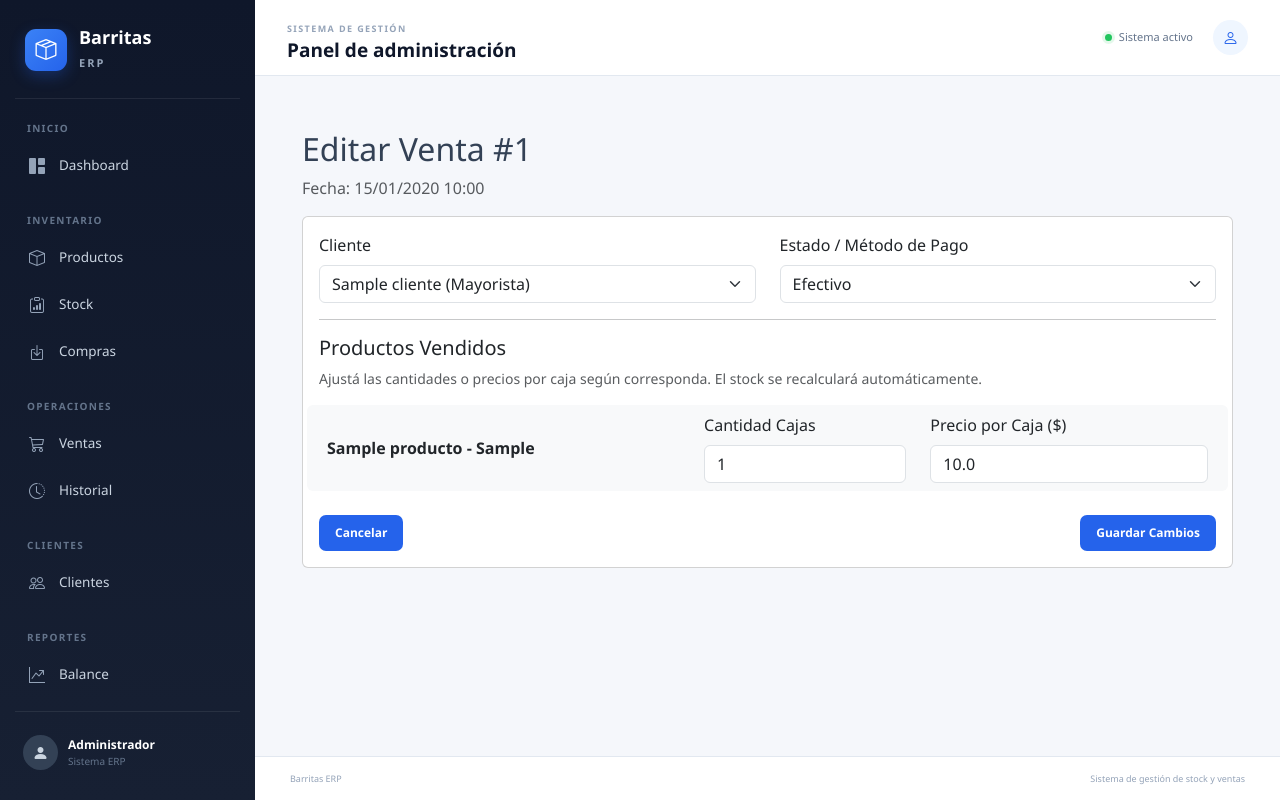
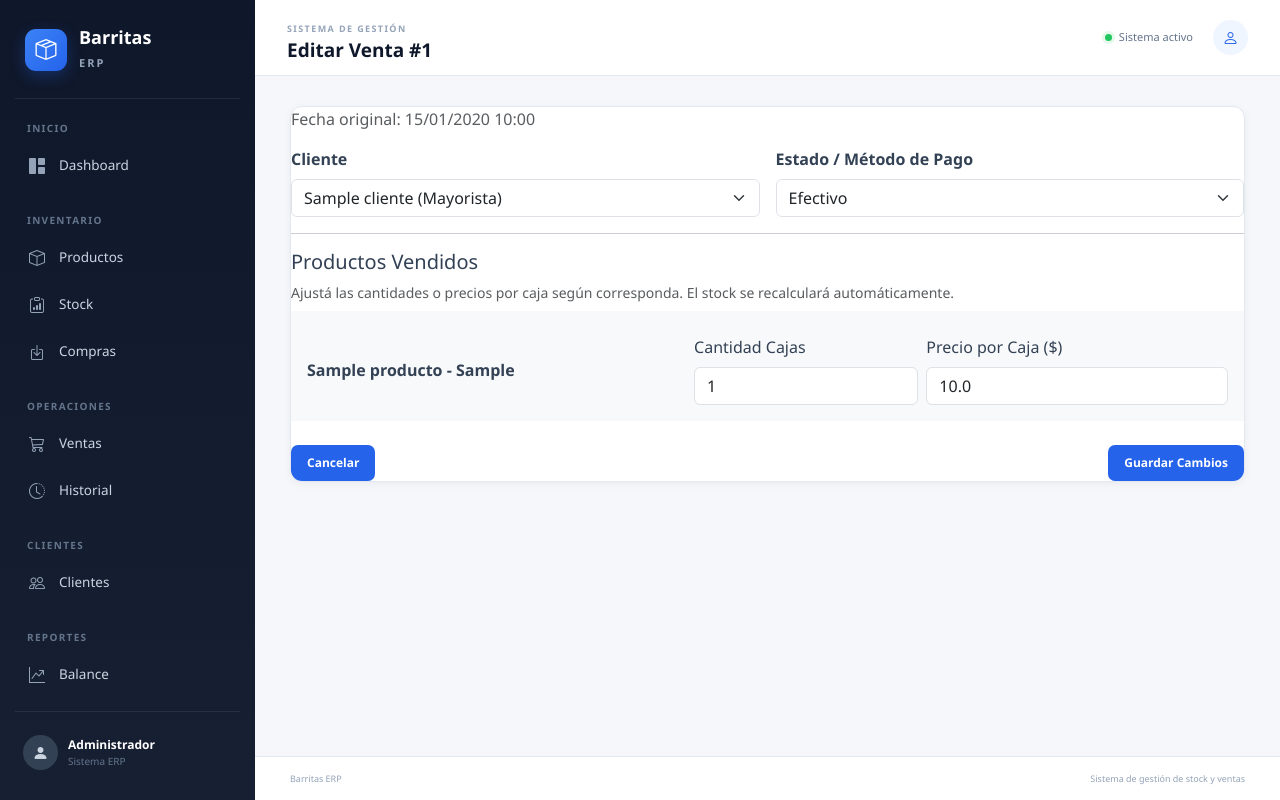
Before and after one commit to FrancoLince/barritas-stock, a Flask app: page /ventas/1/editar in a window 1280 px wide. Run offline with Flask 3, Linux system fonts and the light colour scheme; a user stored in the database is signed in; tables that the repository leaves empty hold one stand-in row (values such as "Sample post").

Commit message:
Update editar_venta.html

```diff
--- a/templates/editar_venta.html
+++ b/templates/editar_venta.html
@@ -1,17 +1,18 @@
 {% extends 'base.html' %}
 
+{% block title %}Editar Venta | Barritas ERP{% endblock %}
+{% block page_title %}Editar Venta #{{ venta.id }}{% endblock %}
+
 {% block content %}
-<div class="container mt-4">
-    <h2>Editar Venta #{{ venta.id }}</h2>
-    <p class="text-muted">Fecha: {{ venta.fecha.strftime('%d/%m/%Y %H:%M') }}</p>
+<div class="erp-card">
+    <div class="mb-3 text-muted">
+        Fecha original: {{ venta.fecha.strftime('%d/%m/%Y %H:%M') if venta.fecha else '-' }}
+    </div>
 
-    <div class="card">
-        <div class="card-body">
     <form action="{{ url_for('editar_venta', venta_id=venta.id) }}" method="POST">
-
-                <div class="row mb-3">
+        <div class="row mb-3 g-3">
             <div class="col-md-6">
-                        <label for="cliente_id" class="form-label">Cliente</label>
+                <label for="cliente_id" class="form-label fw-bold">Cliente</label>
                 <select name="cliente_id" id="cliente_id" class="form-select" required>
                     {% for c in clientes %}
                         <option value="{{ c.id }}" {% if c.id == venta.cliente_id %}selected{% endif %}>
@@ -22,7 +23,7 @@
             </div>
 
             <div class="col-md-6">
-                        <label for="observaciones" class="form-label">Estado / Método de Pago</label>
+                <label for="observaciones" class="form-label fw-bold">Estado / Método de Pago</label>
                 <select name="observaciones" id="observaciones" class="form-select" required>
                     <option value="Efectivo" {% if 'Efectivo' in (venta.observaciones or '') %}selected{% endif %}>Efectivo</option>
                     <option value="Transferencia" {% if 'Transferencia' in (venta.observaciones or '') %}selected{% endif %}>Transferencia</option>
@@ -38,27 +39,25 @@
         <p class="small text-muted">Ajustá las cantidades o precios por caja según corresponda. El stock se recalculará automáticamente.</p>
 
         {% for d in venta.detalles %}
-                <div class="row align-items-center mb-3 p-2 bg-light rounded">
+        <div class="row align-items-center mb-3 p-3 bg-light rounded g-2">
             <div class="col-md-5">
                 <strong>{{ d.producto.nombre }} - {{ d.producto.sabor }}</strong>
             </div>
             <div class="col-md-3">
-                        <label class="form-label form-label-sm">Cantidad Cajas</label>
-                        <input type="number" name="cantidad_{{ d.id }}" class="form-control" min="1" value="{{ d.cantidad_cajas }}" required>
+                <label for="cantidad_{{ d.id }}" class="form-label form-label-sm">Cantidad Cajas</label>
+                <input type="number" id="cantidad_{{ d.id }}" name="cantidad_{{ d.id }}" class="form-control" min="1" value="{{ d.cantidad_cajas }}" required>
             </div>
             <div class="col-md-4">
-                        <label class="form-label form-label-sm">Precio por Caja ($)</label>
-                        <input type="number" step="0.01" name="precio_{{ d.id }}" class="form-control" value="{{ d.precio_por_caja }}" required>
+                <label for="precio_{{ d.id }}" class="form-label form-label-sm">Precio por Caja ($)</label>
+                <input type="number" id="precio_{{ d.id }}" step="0.01" name="precio_{{ d.id }}" class="form-control" value="{{ d.precio_por_caja }}" required>
             </div>
         </div>
         {% endfor %}
 
         <div class="d-flex justify-content-between mt-4">
-                    <a href="{{ url_for('ventas') }}" class="btn btn-secondary">Cancelar</a>
+            <a href="{{ url_for('ventas') }}" class="btn btn-outline-secondary">Cancelar</a>
             <button type="submit" class="btn btn-primary">Guardar Cambios</button>
         </div>
     </form>
 </div>
-    </div>
-</div>
 {% endblock %}
```
Lines whose indentation alone changed are shown as unchanged.
